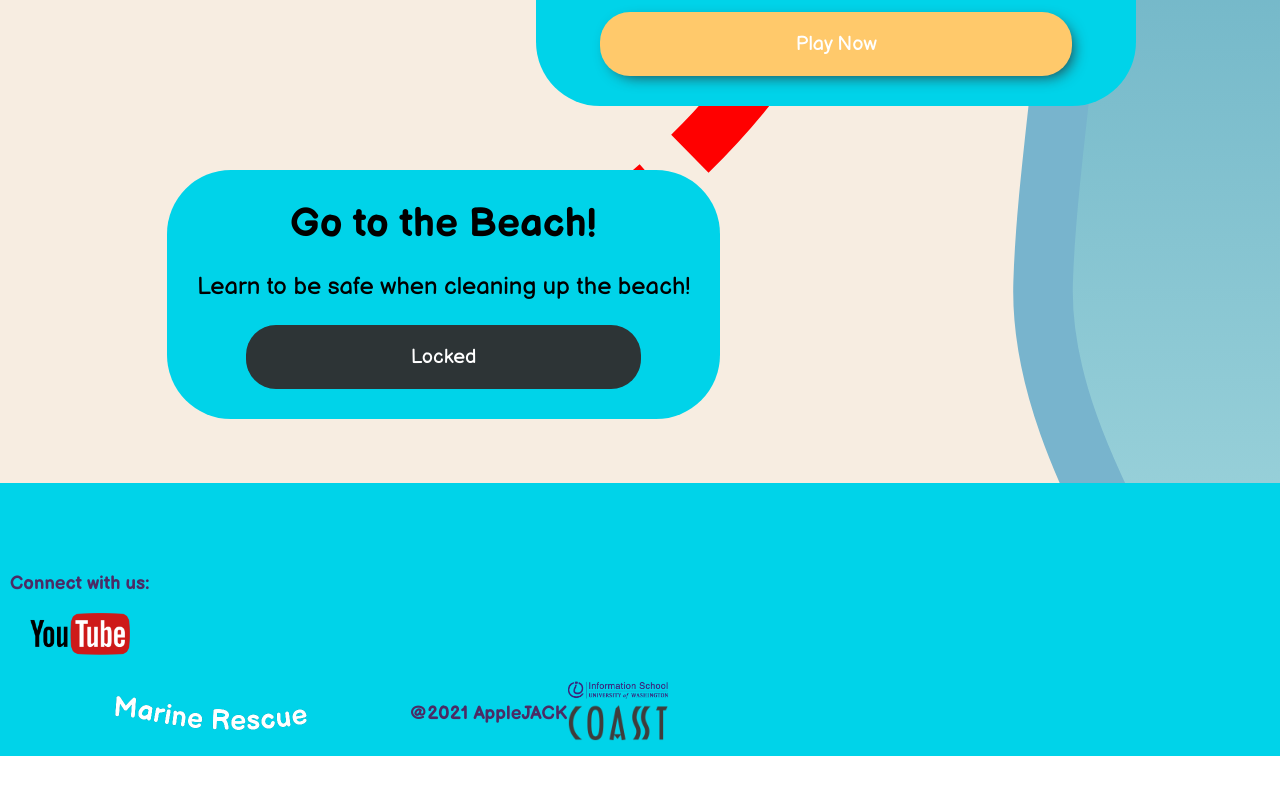
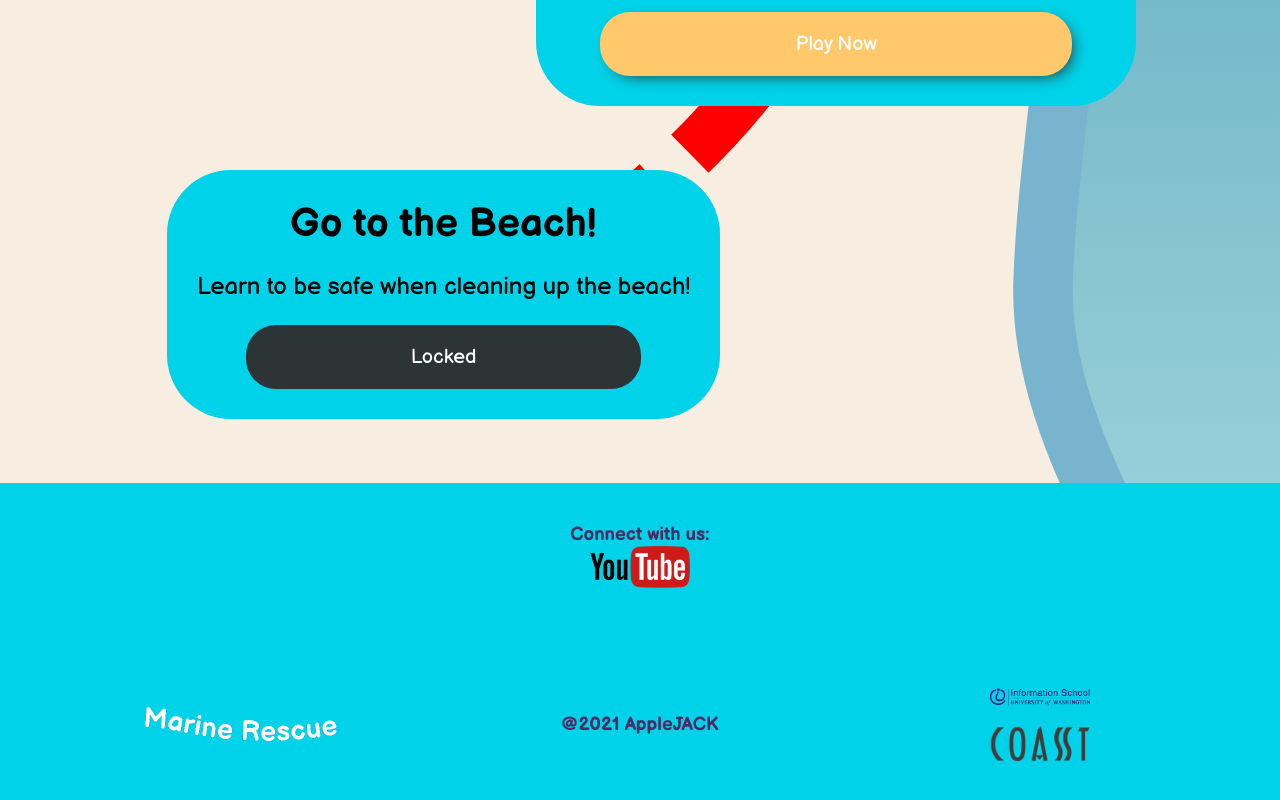
Before and after one commit to UW-AppleJACK/applejack, a React (Create React App) app in the folder marinerescue-frontend/: page /play in a window 1280 px wide. Shown: the part 1921-2721 px from the top of the page. Before the commit the page ends 2677 px from the top, so only its background shows below. Built offline with nearby package versions, Linux system fonts and the light colour scheme.

Commit message:
Fix broken navbar/footer

```diff
--- a/marinerescue-frontend/src/components/Footer.js
+++ b/marinerescue-frontend/src/components/Footer.js
@@ -4,13 +4,13 @@ import './Footer.scss';
 class Footer extends React.Component {
     render() {
         return (
-            <footer>
+            <footer class="marketing-page">
                 <div class="row">
                     <div class="column">
                     </div>
                     <div class="column">
                         <h3>Connect with us: </h3>
-                        <img id="icon" src="images/youtube-logo.png" alt="Youtube Logo" /><br />
+                        <img id="icon" src="/images/youtube-logo.png" alt="Youtube Logo" /><br />
                     </div>
                     <div class="column">
                     </div>
@@ -18,15 +18,15 @@ class Footer extends React.Component {
                 <div class="row">
                     <div class="column">
                         <div class="navbar-logo">
-                            <img src="images/logo.png" />
+                            <img src="/images/logo.png" />
                         </div>
                     </div>
                     <div class="column">
                         <h3>@2021 AppleJACK</h3>
                     </div>
                     <div class="column">
-                        <img id="icon" src="images/ischool-logo.png" alt="UW iSchool Logo" /><br />
-                        <img id="icon" src="images/coasst-logo.png" alt="COASST Logo" />
+                        <img id="icon" src="/images/ischool-logo.png" alt="UW iSchool Logo" /><br />
+                        <img id="icon" src="/images/coasst-logo.png" alt="COASST Logo" />
                     </div>
                 </div>
             </footer>
--- a/marinerescue-frontend/src/components/NavBar.js
+++ b/marinerescue-frontend/src/components/NavBar.js
@@ -9,7 +9,7 @@ class NavBar extends React.Component {
             <div class="navbar">
                     <Link to= "/">
                     <div class="navbar-logo">
-                        <img src="images/logo.png" alt="Marine Rescue logo" />
+                        <img src="/images/logo.png" alt="Marine Rescue logo" />
                     </div>
                     </Link>
                     <Link to="/adventures">Adventures</Link>
```
